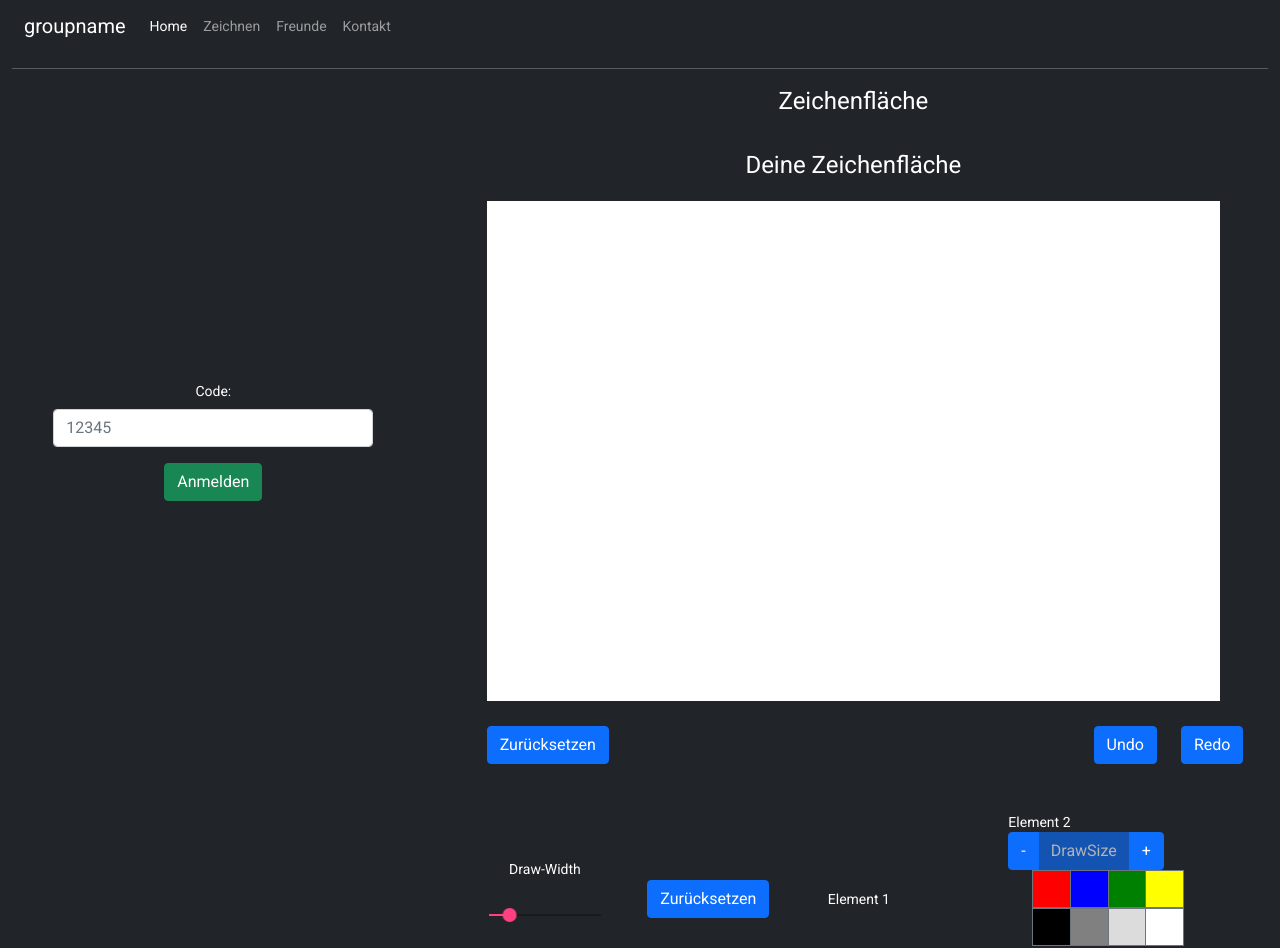
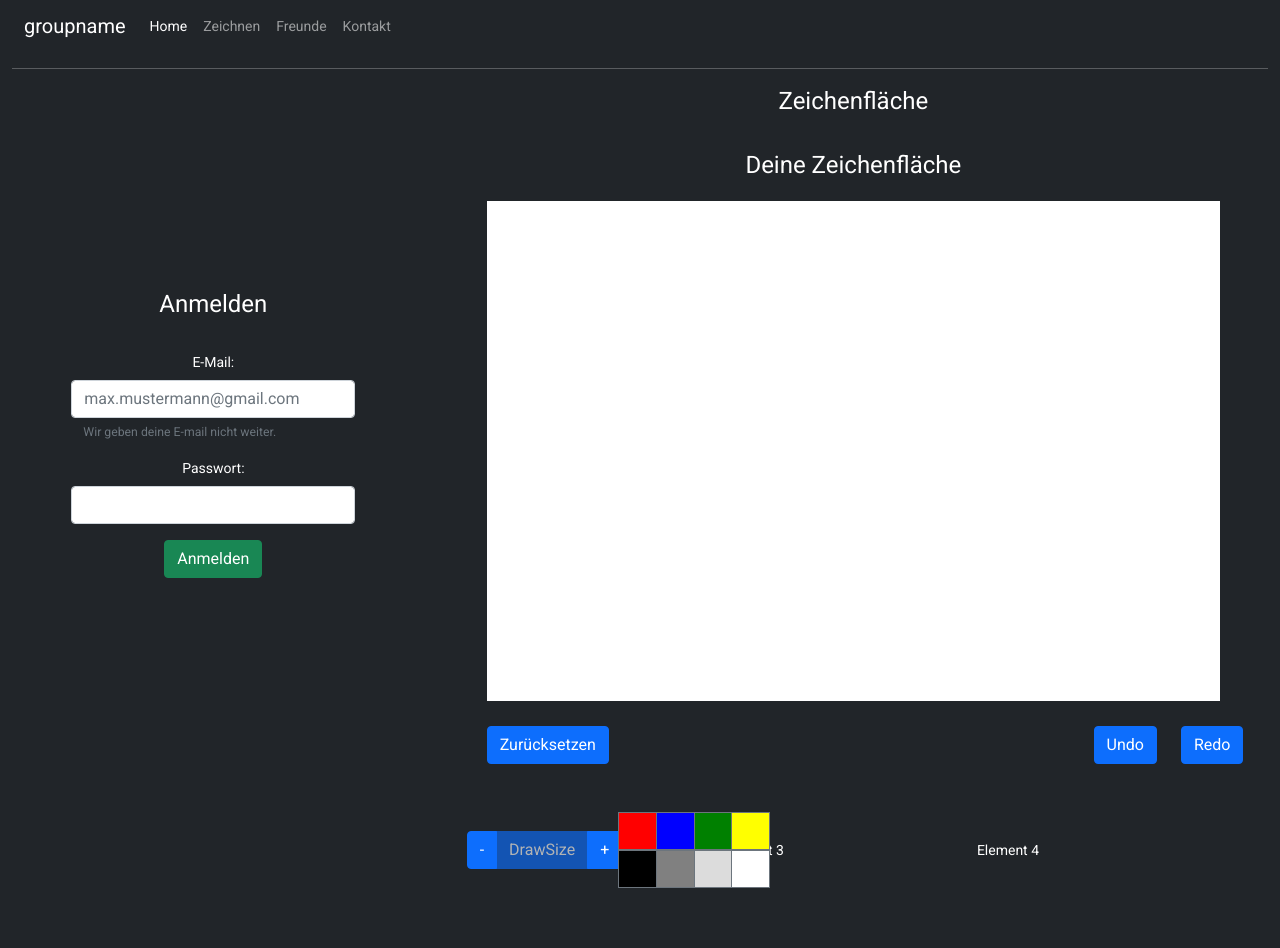
Before and after one commit to sheckla/AngularDrawApp_SocketsNetty, an Angular app: page / in a window 1280 px wide. Shown: the top 948 px of the page. After the commit the page ends 904 px from the top, so only its background shows below. Built offline with nearby package versions, Linux system fonts and the light colour scheme; no server answers.

Commit message:
Formatting

```diff
--- a/src/app/app.component.html
+++ b/src/app/app.component.html
@@ -3,7 +3,7 @@
   <hr />
   <div class="row align-items-center">
     <div class="col">
-      <app-home *ngIf="!userLoggedIn; else elseBlock"></app-home>
+      <app-home *ngIf="userLoggedIn; else elseBlock"></app-home>
     </div>
     <ng-template #elseBlock>
       <app-joinboard></app-joinboard>
--- a/src/app/components/zeichentools/zeichentools.component.html
+++ b/src/app/components/zeichentools/zeichentools.component.html
@@ -1,23 +1,5 @@
 <div class="container pt-3 pb-3 ">
   <div class="row w-100 align-items-center mx-auto">
-
-      <div class="col">
-        <div class="text-center">
-          <p >Draw-Width</p>
-          <mat-slider id="width-slider"  min="1" max="50" step="1" value="10"></mat-slider>
-        </div>
-      </div>
-      <div class="col align-items-center">
-        <button id="clear" type="button" class="btn btn-primary ">Zurücksetzen</button>
-      </div>
-      <div class="col">
-        <span>Element 1</span>
-        <!-- ELEMENT 1 -->
-      </div>
-      <div class="col">
-        <span>Element 2</span>
-        <!-- ELEMENT 2 -->
-
       <div class="col-2">
         <!-- ELEMENT 1 -->
         <div class="btn-group float-left " role="group" aria-label="Button group example">
@@ -43,7 +25,6 @@
             <button id="colorButton8" type="button" class="btn btn-secondary rounded-0 color-button" style="background-color:white">...</button>
           </div>
         </div>
-
       </div>
       <div class="col">
         <span>Element 3</span>
```
Also changed, not shown: 1 other file (tests, documents, lock files or other folders).
